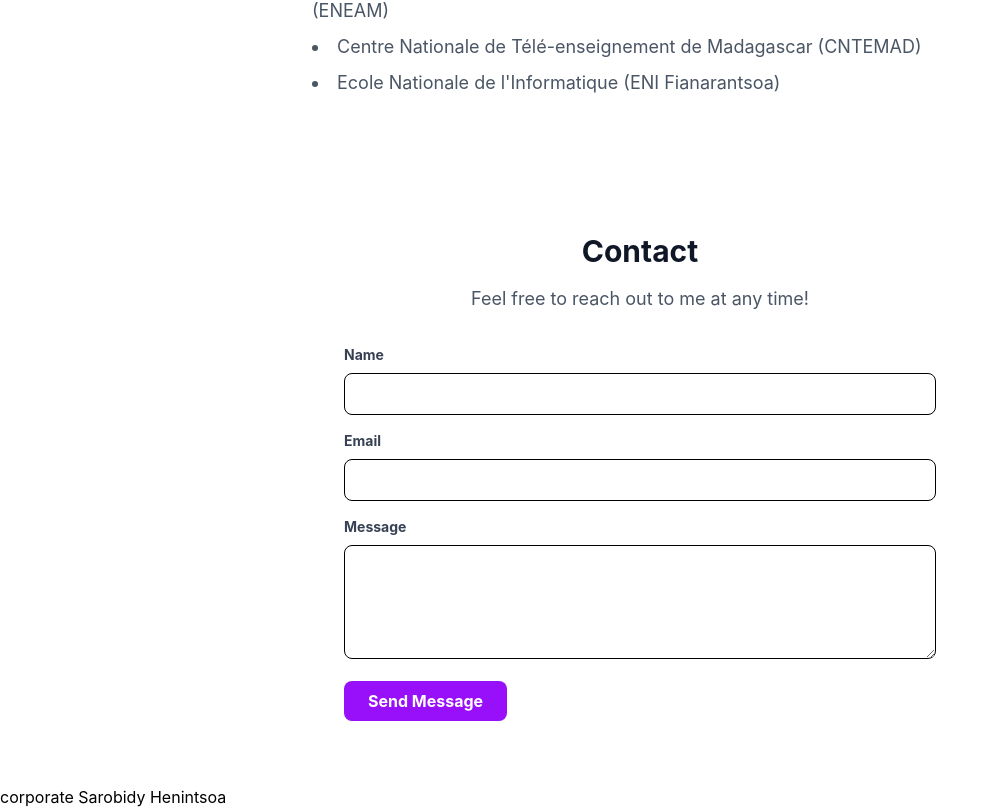
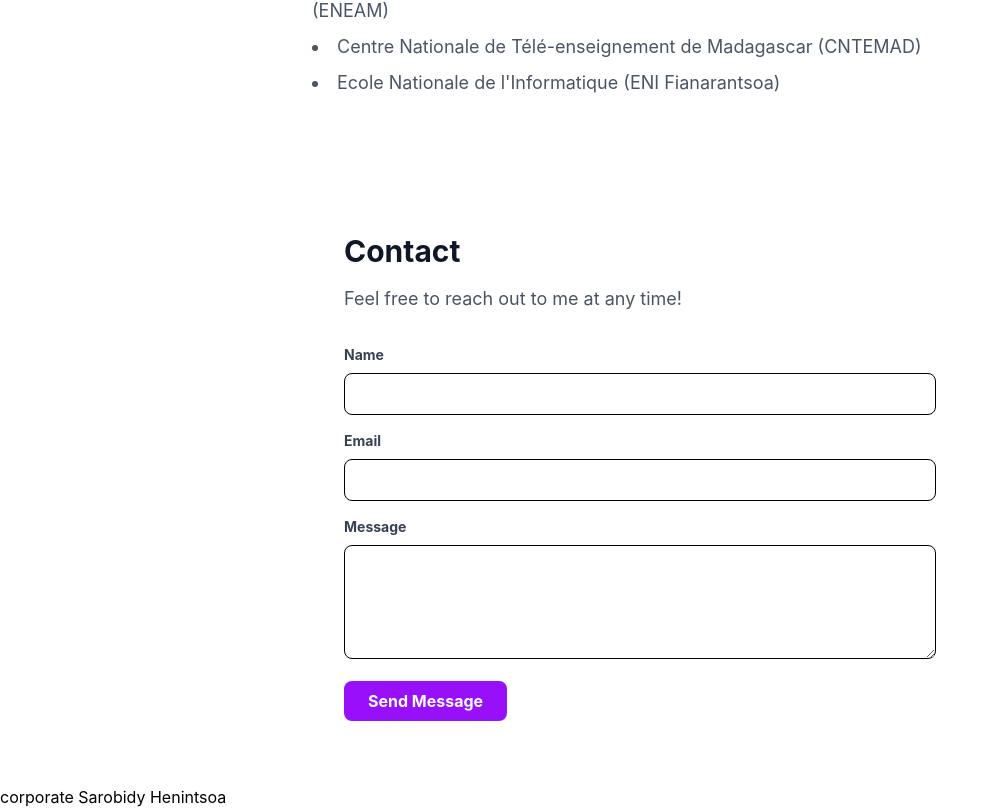
Before and after one commit to Lessa222/first_react_app, a React (Vite) app: page / in a window 1280 px wide. Shown: the part 1431-2240 px from the top of the page, without its empty margins (0-999 px from the left). Built offline with nearby package versions, Linux system fonts and the light colour scheme.

Commit message:
fifth commkit

```diff
--- a/src/components/about.jsx
+++ b/src/components/about.jsx
@@ -7,7 +7,7 @@ export default function About() {
          "Centre Nationale de Télé-enseignement de Madagascar (CNTEMAD)",
         "Ecole Nationale de l'Informatique (ENI Fianarantsoa)"];
     return (
-        <div className="max-w-3xl mx-auto px-10 py-16">
+        <div id="about" className="max-w-3xl mx-auto px-10 py-16">
             <h1 className="text-4xl font-bold mb-6 text-center text-gray-900 ">About Me</h1>
             <p className="text-lg text-gray-600 dark:text-gray-400 mb-6 leading-relaxed text-justify">
                 I am a passionate meteorologist, software developer, and data scientist with a strong background in analyzing weather patterns and developing innovative solutions. With a deep understanding of atmospheric science and expertise in programming languages such as Python and R, I strive to create impactful applications that leverage data to improve weather forecasting and climate analysis.
--- a/src/components/contact.jsx
+++ b/src/components/contact.jsx
@@ -5,10 +5,10 @@ export default function Contact() {
         alert("Form submitted!");
     }
     return (
-    <div className="max-w-2xl mx-auto px-10 py-16">
+    <div id="contact" className="max-w-2xl mx-auto px-10 py-16">
       <div className="mb-8">
-        <h1 className="text-3xl font-bold mb-4 text-center text-gray-900 dark:text-white">Contact</h1>
-        <p className="text-lg text-gray-600 dark:text-gray-400 text-center">
+        <h1 className="text-3xl font-bold mb-4 text-gray-900 dark:text-white">Contact</h1>
+        <p className="text-lg text-gray-600 dark:text-gray-400">
           Feel free to reach out to me at any time!
         </p>
       </div>
--- a/src/components/home.jsx
+++ b/src/components/home.jsx
@@ -3,7 +3,7 @@ import myImage from '../assets/1.jpg';
 export default function Home() {
   return (
     <div className="flex flex-1 items-center justify-center px-10 py-16 gap-16">
-      <div className="max-w-xl">
+      <div id="home" className="max-w-xl" >
         <p className="text-xl text-purple-600 dark:text-purple-400 font-medium mb-2">Hello, I am</p>
         <h1 className="text-5xl md:text-6xl font-extrabold   leading-tight mb-4">
           RAZAFINDRATSIMBA<br />Henintsoa Sarobidy
```
